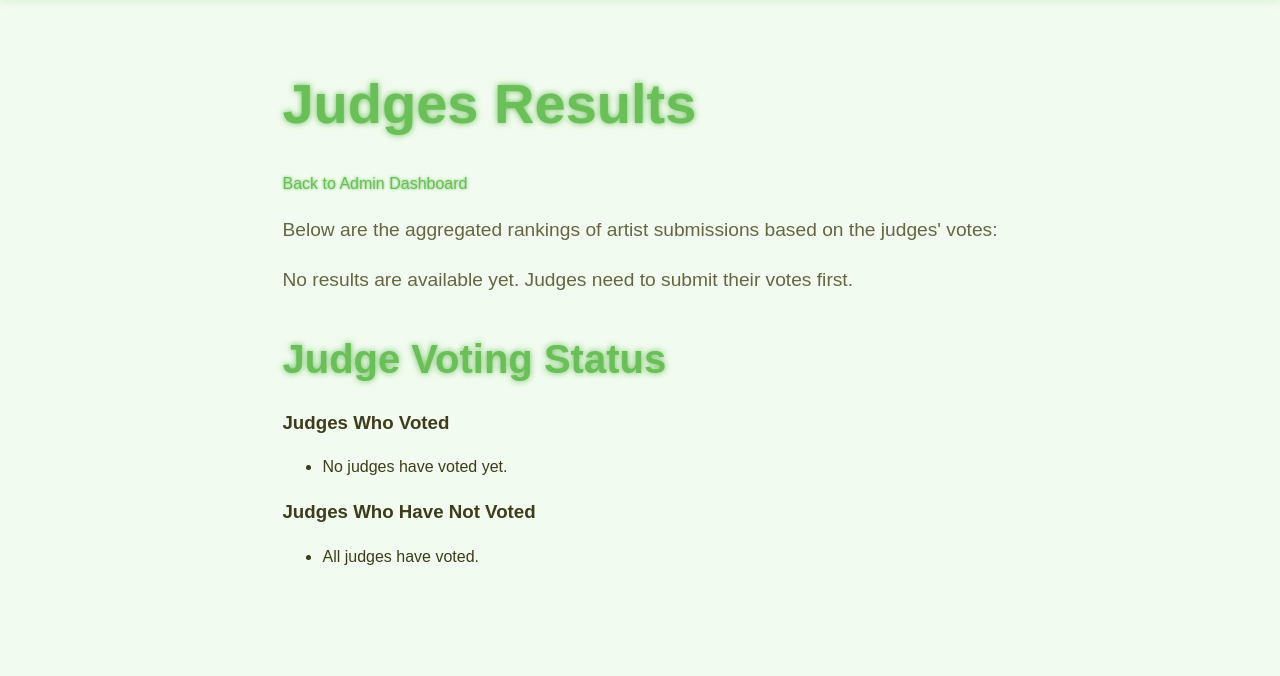
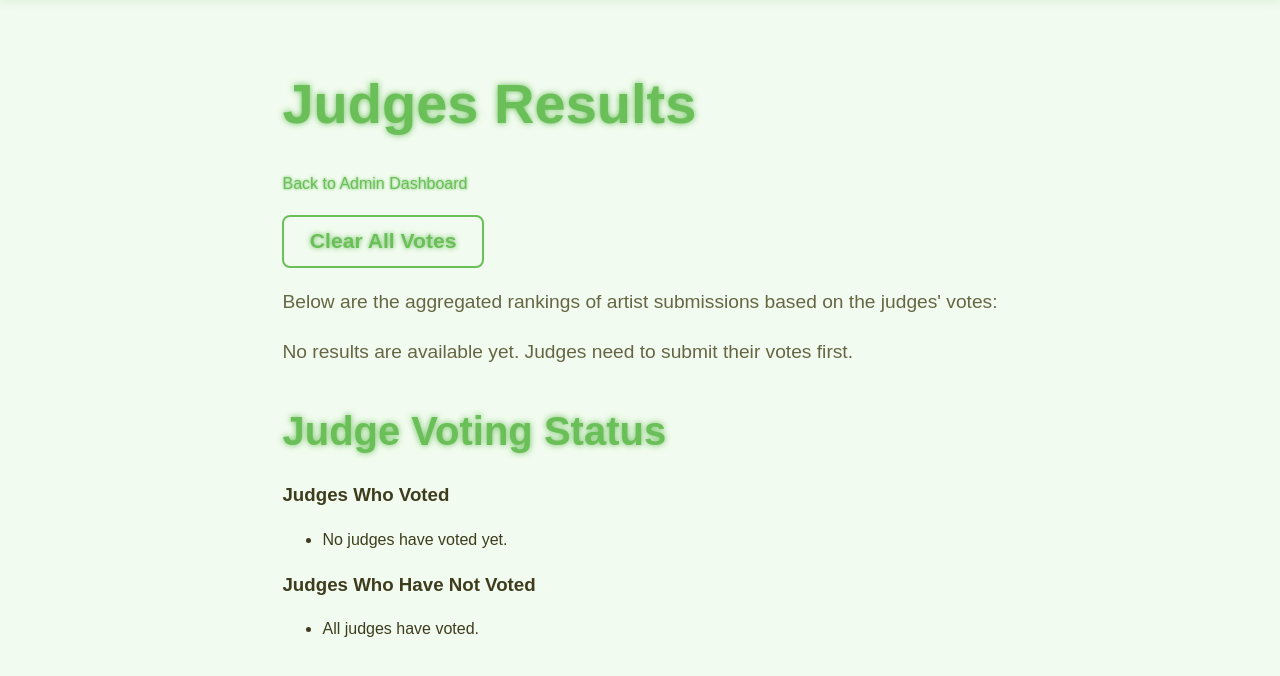
Before and after one commit to denuoweb/ArtSubmissionSite, a Flask app: page /judges/results in a window 1280 px wide. Shown: the part 61-737 px from the top of the page. Run offline with Flask 3, Linux system fonts and the light colour scheme.

Commit message:
add clear votes button

```diff
--- a/app/templates/judges_results.html
+++ b/app/templates/judges_results.html
@@ -4,11 +4,17 @@
 <h1>Judges Results</h1>
 
 <a href="{{ url_for('admin_page') }}" class="btn btn-secondary">Back to Admin Dashboard</a>
+<p>
+    <button id="clearVotesButton" class="btn btn-danger mt-3"
+            data-clear-votes-url="{{ url_for('clear_votes') }}">
+        Clear All Votes
+    </button>
+</p>
 
 <p>Below are the aggregated rankings of artist submissions based on the judges' votes:</p>
 
 {% if results %}
-<table class="table table-striped">
+<table id="resultsTable" class="table table-striped">
     <thead>
         <tr>
             <th>Rank</th>
@@ -22,11 +28,10 @@
     <tbody>
         {% for artwork in results %}
         <tr>
-            <td>{{ loop.index }}</td> <!-- Automatically increments for each row -->
+            <td>{{ loop.index }}</td>
             <td>{{ artwork.artist_name }}</td>
             <td>{{ artwork.badge_name }}</td>
             <td>
-                <!-- Trigger the modal with the required data -->
                 <a href="#"
                    class="artwork-thumbnail"
                    data-artwork-url="{{ url_for('static', filename=artwork.artwork_file) }}"
@@ -47,16 +52,16 @@
     </tbody>
 </table>
 
-
 {% else %}
-<p>No results are available yet. Judges need to submit their votes first.</p>
+<p id="noResultsMessage">No results are available yet. Judges need to submit their votes first.</p>
 {% endif %}
 
+<!-- Voting Status -->
 <h2>Judge Voting Status</h2>
-<div class="row">
+<div id="votingStatus" class="row">
     <div class="col-md-6">
         <h3>Judges Who Voted</h3>
-        <ul>
+        <ul id="votedJudgesList">
             {% if judges_status.voted %}
                 {% for judge in judges_status.voted %}
                 <li>{{ judge }}</li>
@@ -68,7 +73,7 @@
     </div>
     <div class="col-md-6">
         <h3>Judges Who Have Not Voted</h3>
-        <ul>
+        <ul id="notVotedJudgesList">
             {% if judges_status.not_voted %}
                 {% for judge in judges_status.not_voted %}
                 <li>{{ judge }}</li>
@@ -112,4 +117,5 @@
 {% endblock %}
 {% block scripts %}
 <script src="{{ url_for('static', filename='js/artwork_modal.js') }}"></script>
+<script src="{{ url_for('static', filename='js/results.js') }}"></script>
 {% endblock %}
```
